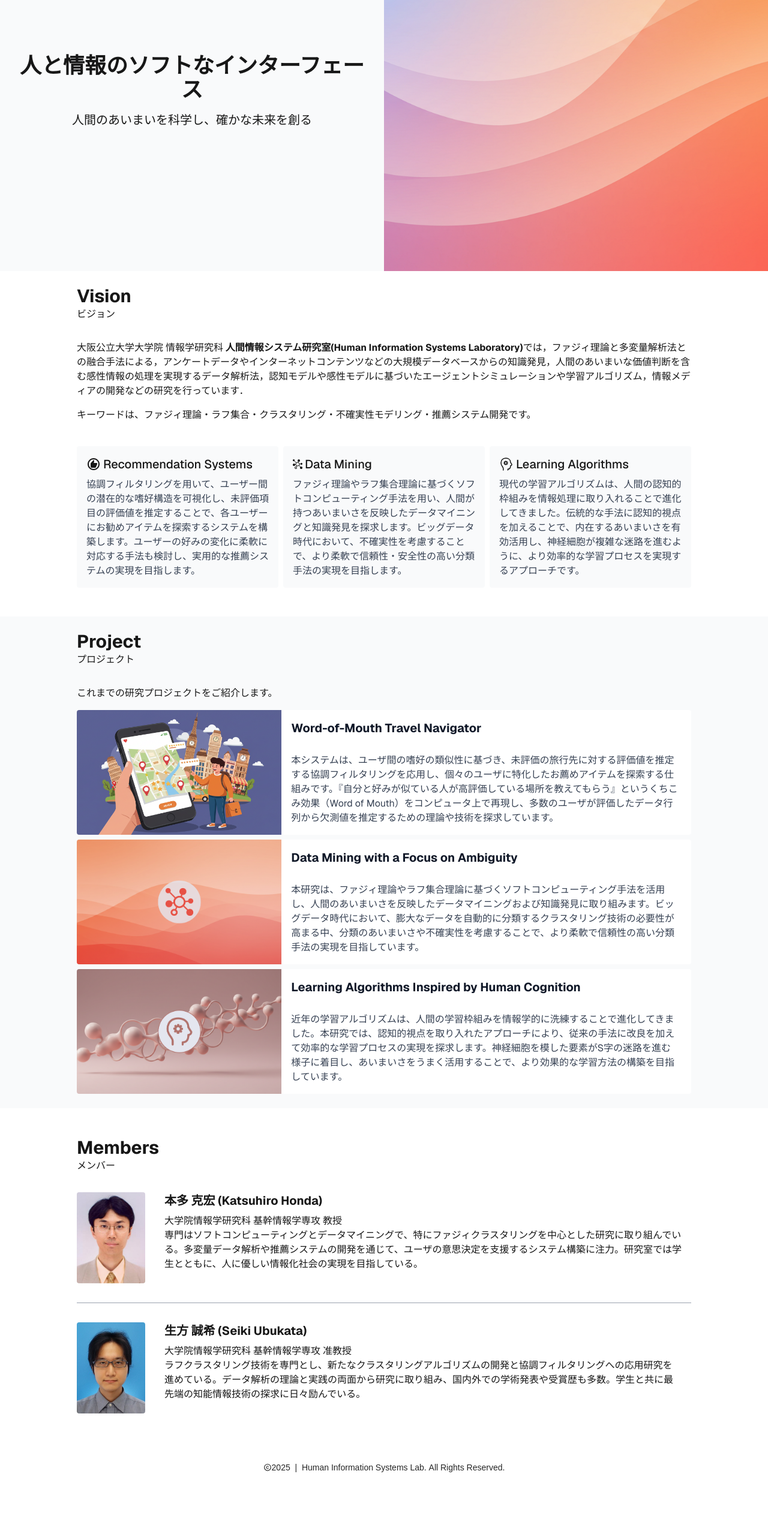
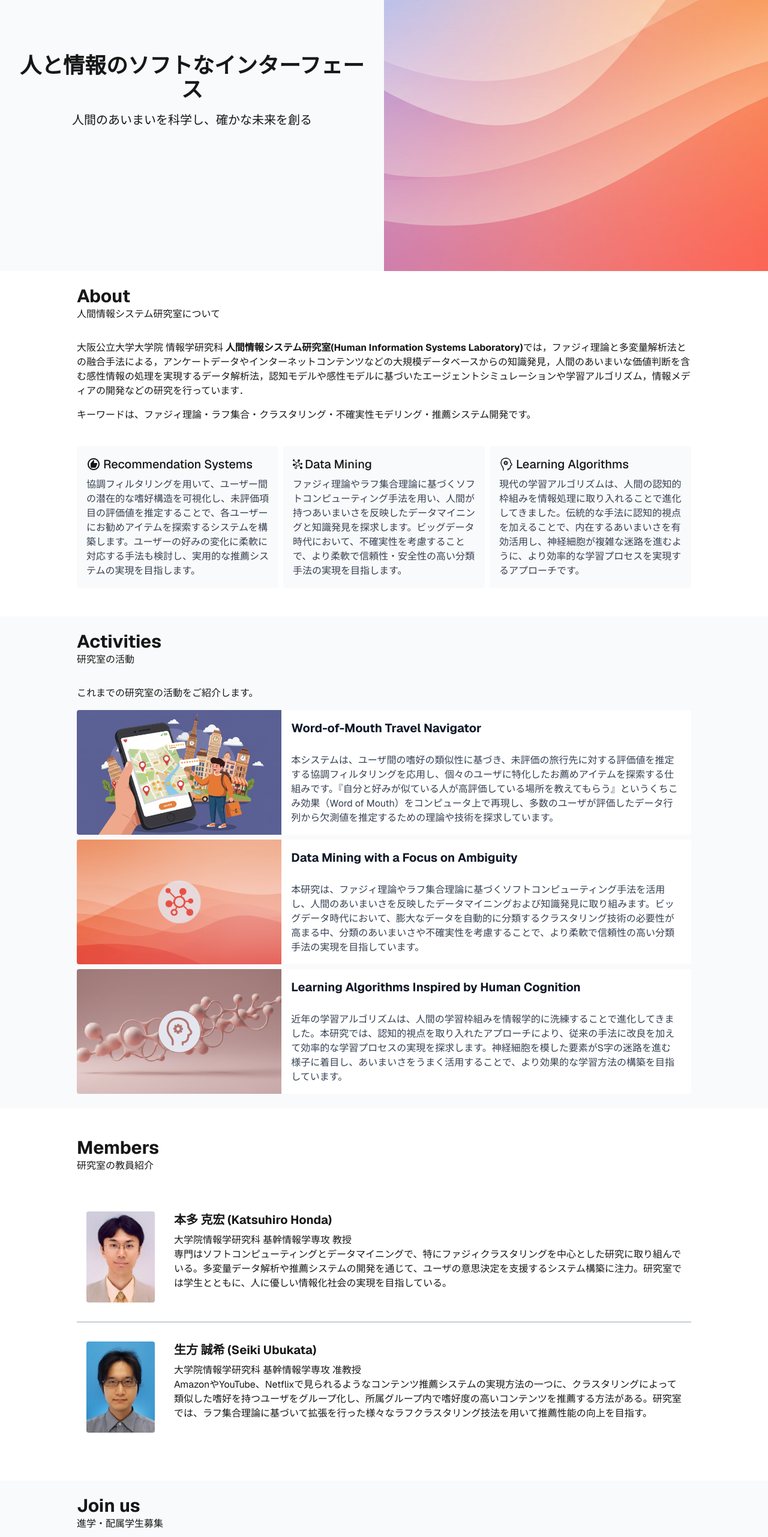
Before and after one commit to Ryoga-88/7-blog, a Next.js app: page / in a window 1280 px wide. Shown: the part 234-2797 px from the top of the page at 60% size. Before the commit the page ends 2715 px from the top, so only its background shows below. Built offline with nearby package versions, Linux system fonts and the light colour scheme; what markdown-it-external-link would draw is missing.

Commit message:
コンテンツを追加しました。

```diff
--- a/app/page.tsx
+++ b/app/page.tsx
@@ -32,7 +32,7 @@ export default async function Home() {
                 dangerouslySetInnerHTML={{ __html: html }}
               />
 
-              {title === "Project" && (
+              {title === "Activities" && (
                 <div className="grid grid-cols-1 gap-2">
                   {projectCards.map((card, cardIndex) => (
                     <Card
@@ -48,7 +48,8 @@ export default async function Home() {
 
               {title === "Members" && (
                 <div className="w-full">
-                  <div className="flex md:flex-row flex-col justify-center pb-8 items-center md:justify-start md:items-start md:pr-4 ">
+                  <a href="https://www.omu.ac.jp/i/ci/profs/honda/index.html">
+                    <div className="flex md:flex-row flex-col justify-center py-8 items-center md:justify-start md:items-start md:px-4  hover:bg-gray-50">
                       <div className="md:w-full max-w-[114px]">
                         <Image
                           src="/img/KatsuhiroHonda.jpg"
@@ -70,7 +71,9 @@ export default async function Home() {
                         </div>
                       </div>
                     </div>
-                  <div className="flex md:flex-row flex-col justify-center py-8 items-center md:justify-start md:items-start md:pr-4 border-t-1 border-gray-400">
+                  </a>
+                  <a href="https://www.omu.ac.jp/i/ci/profs/ubukata/index.html">
+                    <div className="flex md:flex-row flex-col justify-center py-8 items-center md:justify-start md:items-start md:px-4 border-t-1 border-gray-400 hover:bg-gray-50">
                       <div className="md:w-full max-w-[114px]">
                         <Image
                           src="/img/SeikiUbukata.jpg"
@@ -87,11 +90,12 @@ export default async function Home() {
                           </div>
                           <div>
                             大学院情報学研究科 基幹情報学専攻 准教授<br></br>
-                          ラフクラスタリング技術を専門とし、新たなクラスタリングアルゴリズムの開発と協調フィルタリングへの応用研究を進めている。データ解析の理論と実践の両面から研究に取り組み、国内外での学術発表や受賞歴も多数。学生と共に最先端の知能情報技術の探求に日々励んでいる。
+                            AmazonやYouTube、Netflixで見られるようなコンテンツ推薦システムの実現方法の一つに、クラスタリングによって類似した嗜好を持つユーザをグループ化し、所属グループ内で嗜好度の高いコンテンツを推薦する方法がある。研究室では、ラフ集合理論に基づいて拡張を行った様々なラフクラスタリング技法を用いて推薦性能の向上を目指す。
                           </div>
                         </div>
                       </div>
                     </div>
+                  </a>
                 </div>
               )}
             </div>
--- a/contents/1-vision.md
+++ b/contents/1-about.md
@@ -1,6 +1,6 @@
 ---
-title: "Vision"
-subtitle: "ビジョン"
+title: "About"
+subtitle: "人間情報システム研究室について"
 ---
 
 大阪公立大学大学院 情報学研究科 <strong>人間情報システム研究室(Human Information Systems Laboratory)</strong>では，ファジィ理論と多変量解析法との融合手法による，アンケートデータやインターネットコンテンツなどの大規模データベースからの知識発見，人間のあいまいな価値判断を含む感性情報の処理を実現するデータ解析法，認知モデルや感性モデルに基づいたエージェントシミュレーションや学習アルゴリズム，情報メディアの開発などの研究を行っています．
--- /dev/null
+++ b/contents/2-activities.md
@@ -0,0 +1,6 @@
+---
+title: "Activities"
+subtitle: "研究室の活動"
+---
+
+これまでの研究室の活動をご紹介します。
--- a/contents/2-project.md
+++ /dev/null
@@ -1,6 +0,0 @@
----
-title: "Project"
-subtitle: "プロジェクト"
----
-
-これまでの研究プロジェクトをご紹介します。
--- a/contents/3-members.md
+++ b/contents/3-members.md
@@ -1,4 +1,4 @@
 ---
 title: "Members"
-subtitle: "メンバー"
+subtitle: "研究室の教員紹介"
 ---
--- /dev/null
+++ b/contents/4-joinus.md
@@ -0,0 +1,10 @@
+---
+title: "Join us"
+subtitle: "進学・配属学生募集"
+---
+
+私たちの研究室では、人間や生物の持つ「あいまいさを許容する柔軟性」をコンピュータに与えるソフトコンピューティングに挑戦しています。従来の計算機科学が追求してきた「速さ」や「正確さ」だけでなく、人間のような柔軟な意思決定ができる知能システムの開発に取り組んでいます。ビッグデータの時代において、従来の正確性だけを追求するハードコンピューティングでは捉えきれない人間らしさを人工知能へと実装し、より豊かでやさしい情報化社会を実現することを目指しています。
+
+また、研究活動を通して、プログラミング能力と英語能力の向上を目標としています。特に、大学院生は毎年のように国際会議で発表を行っており、グローバルで活躍できる人材を育成しています。
+
+興味がある方は、「`khonda@omu.ac.jp`」に連絡をしてください。
--- /dev/null
+++ b/contents/5-graduate.md
@@ -0,0 +1,35 @@
+---
+title: "Graduate"
+subtitle: "大学院生の就職先"
+---
+
+<table style="width:100%; border-collapse:collapse;">
+  <thead>
+    <tr>
+      <th style="padding:8px; border:1px solid #ddd; text-align:left; background-color:#f2f2f2;">年度</th>
+      <th style="padding:8px; border:1px solid #ddd; text-align:left; background-color:#f2f2f2;">企業・団体名</th>
+    </tr>
+  </thead>
+  <tbody>
+    <tr>
+      <td style="padding:8px; border:1px solid #ddd;">2023年度</td>
+      <td style="padding:8px; border:1px solid #ddd;">ディー・エヌ・エー、シャープ、パナソニック コネクト、日鉄ソリューションズ、NTTデータ関西、朝日ネット</td>
+    </tr>
+    <tr style="background-color:#f8f8f8;">
+      <td style="padding:8px; border:1px solid #ddd;">2022年度</td>
+      <td style="padding:8px; border:1px solid #ddd;">ソフトバンク、ヤフー、日本電気、KDDI、SMBC日興証券、オプテージ、レンゴー、MonotaRO</td>
+    </tr>
+    <tr>
+      <td style="padding:8px; border:1px solid #ddd;">2021年度</td>
+      <td style="padding:8px; border:1px solid #ddd;">パナソニック、ダイキン工業、ヤフー、サイバーエージェント(2)、京セラドキュメントソリューションズ</td>
+    </tr>
+    <tr style="background-color:#f8f8f8;">
+      <td style="padding:8px; border:1px solid #ddd;">2020年度</td>
+      <td style="padding:8px; border:1px solid #ddd;">NTT西日本(2)、パナソニック、シャープ(2)、イーソル</td>
+    </tr>
+    <tr>
+      <td style="padding:8px; border:1px solid #ddd;">2019年度</td>
+      <td style="padding:8px; border:1px solid #ddd;">ヤフー、NTT西日本(2)、パナソニック(2)、ダイキン工業</td>
+    </tr>
+  </tbody>
+</table>
--- /dev/null
+++ b/contents/6-contact.md
@@ -0,0 +1,9 @@
+---
+title: "Contact"
+subtitle: "お問い合わせ"
+---
+
+<ul>
+  <li>メールアドレス: <code>khonda@omu.ac.jp</code></li>
+  <li>場所: 大阪公立大学なかもずキャンパス B4 棟</li>
+</ul>
```
Lines whose indentation alone changed are shown as unchanged.
